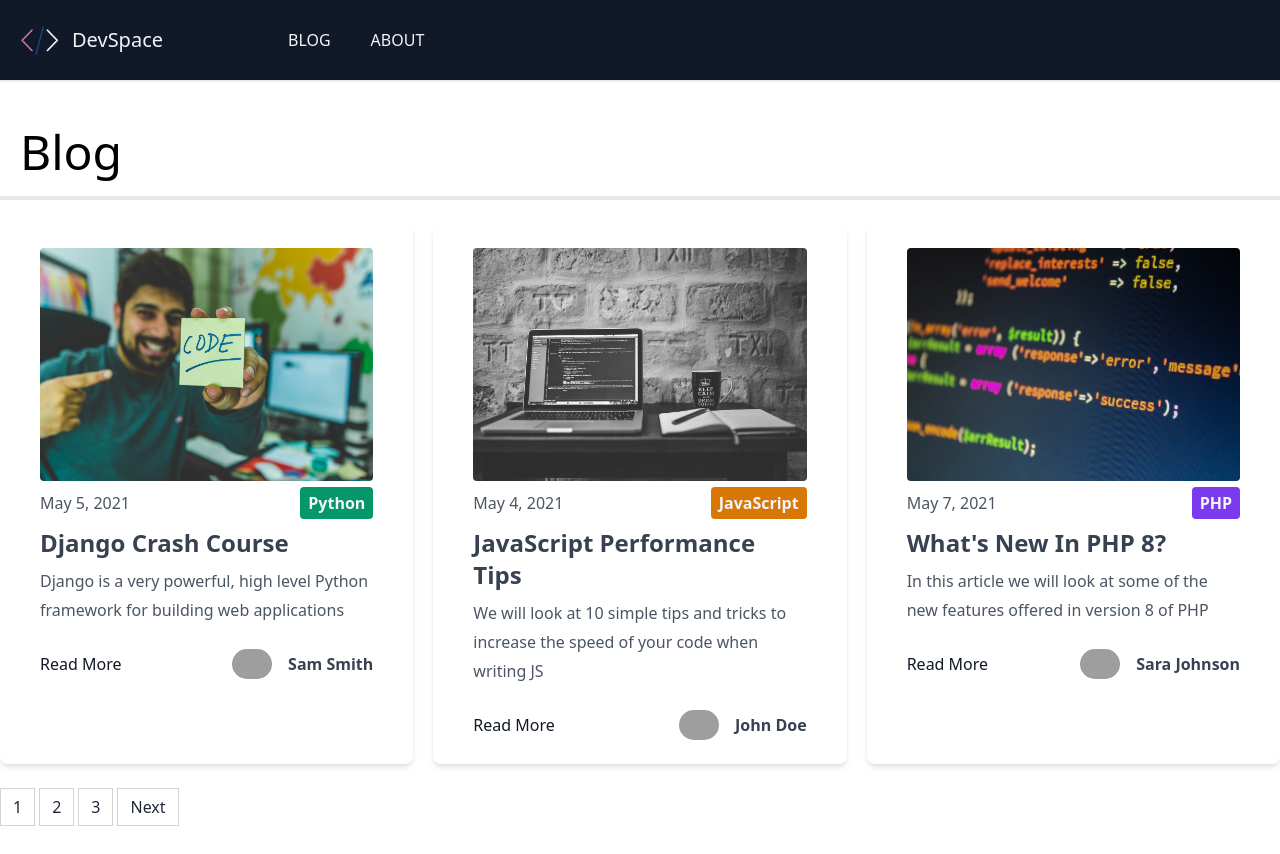
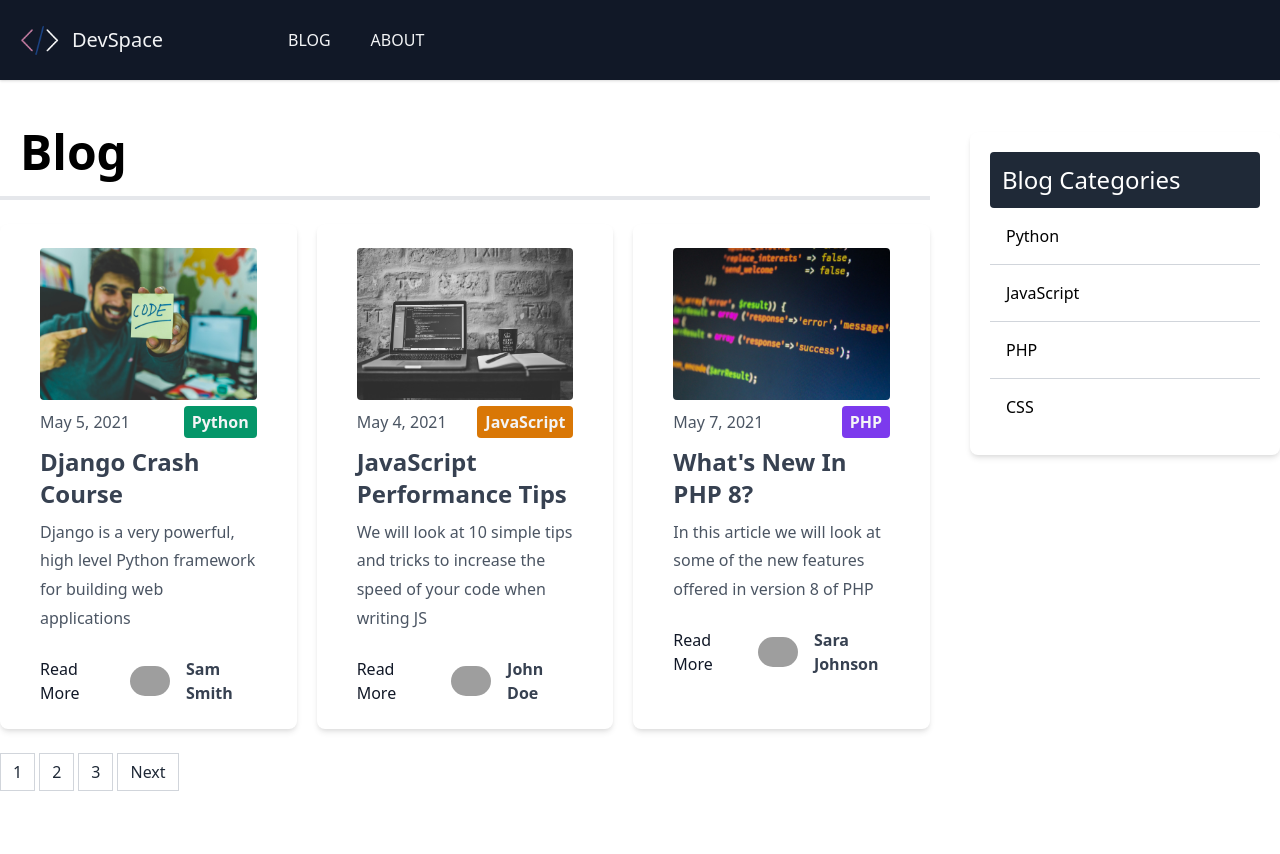
Before and after one commit to Christian-Mar/devspace-blog-next, a Next.js app: page /blog/page/1 in a window 1280 px wide. After the commit the page ends 827 px from the top, so only its background shows below. Built offline with nearby package versions, Linux system fonts and the light colour scheme; grey boxes are pictures that could not be loaded.

Commit message:
Category Sidebar

```diff
--- /dev/null
+++ b/components/CategoryList.js
@@ -0,0 +1,18 @@
+import Link from 'next/link';
+
+export default function CategoryList({ categories }) {
+	return (
+		<div className='w-full p-5 bg-white rounded-lg shadow-md mt-6'>
+			<h3 className='text-2xl bg-gray-800 text-white p-3 rounded'>
+				Blog Categories
+			</h3>
+			<ul className='divide-y divide-gray-300'>
+				{categories.map((category, index) => (
+					<Link key={index} href={`/blog/category/${category.toLowerCase()}`}>
+						<li className='p-4 cursor-pointer hover:bg-gray-50'>{category}</li>
+					</Link>
+				))}
+			</ul>
+		</div>
+	);
+}
--- a/pages/blog/category/[category_name].js
+++ b/pages/blog/category/[category_name].js
@@ -3,36 +3,50 @@
 import Link from 'next/link';
 import matter from 'gray-matter';
 import Layout from '../../../components/Layout';
+import CategoryList from '../../../components/CategoryList';
 import Post from '../../../components/Post';
 import { getPosts } from '../../../lib/posts';
 
-export default function CategoryBlogPage({ posts, categoryName }) {
-	console.log(posts);
+export default function CategoryBlogPage({ posts, categoryName, categories }) {
   return (
     <Layout>
-			<h1 className='text-5xl border-b-4 p-5'>Posts in {categoryName}</h1>
+      <div className='flex justify-between'>
+        <div className='w-3/4 mr-10'>
+          <h1 className='text-5xl border-b-4 p-5 font-bold'>
+            Posts in {categoryName}
+          </h1>
+
           <div className='grid md:grid-cols-2 lg:grid-cols-3 gap-5'>
             {posts.map((post, index) => (
               <Post key={index} post={post} />
             ))}
           </div>
+        </div>
+
+        <div className='w-1/4'>
+          <CategoryList categories={categories} />
+        </div>
+      </div>
     </Layout>
-	);
+  )
 }
 
 export async function getStaticPaths() {
   const files = fs.readdirSync(path.join('posts'))
 
-  const categories = files.map((filename) =>  {
-    const markdownWithMeta = fs.readFileSync(path.join('posts', filename), 'utf-8')
+  const categories = files.map((filename) => {
+    const markdownWithMeta = fs.readFileSync(
+      path.join('posts', filename),
+      'utf-8'
+    )
 
-    const {data:frontmatter} = matter(markdownWithMeta)
+    const { data: frontmatter } = matter(markdownWithMeta)
 
     return frontmatter.category.toLowerCase()
   })
 
-  const paths = categories.map(category =>({
-    params: {category_name: category}
+  const paths = categories.map((category) => ({
+    params: { category_name: category },
   }))
 
   return {
@@ -41,14 +55,25 @@
   }
 }
 
-export async function getStaticProps({params: {category_name}}) {
-	const files = fs.readdirSync(path.join('posts'));
-	const posts = getPosts();
+export async function getStaticProps({ params: { category_name } }) {
+  const files = fs.readdirSync(path.join('posts'))
+
+  const posts = getPosts()
+
+  // Get categories for sidebar
+  const categories = posts.map((post) => post.frontmatter.category)
+  const uniqueCategories = [...new Set(categories)]
+
+  // Filter posts by category
+  const categoryPosts = posts.filter(
+    (post) => post.frontmatter.category.toLowerCase() === category_name
+  )
 
   return {
     props: {
-			posts: posts.sort(sortByDate),
-      category_name: category_name,
+      posts: categoryPosts,
+      categoryName: category_name,
+      categories: uniqueCategories,
     },
-	};
   }
+}
--- a/pages/blog/page/[page_index].js
+++ b/pages/blog/page/[page_index].js
@@ -3,58 +3,77 @@
 import Layout from '../../../components/Layout';
 import Post from '../../../components/Post';
 import Pagination from '../../../components/Pagination';
+import CategoryList from '../../../components/CategoryList';
 import {POSTS_PER_PAGE} from '../../../components/config/index';
 import { getPosts } from '../../../lib/posts';
-export default function BlogPage({ posts, numPages, currentPage }) {
-	console.log(posts);
+
+export default function BlogPage({ posts, numPages, currentPage, categories }) {
 	return (
 		<Layout>
-			<h1 className='text-5xl border-b-4 p-5'>Blog</h1>
+			<div className='flex justify-between flex-col md:flex-row'>
+				<div className='w-3/4 mr-10'>
+					<h1 className='text-5xl border-b-4 p-5 font-bold'>Blog</h1>
+
 					<div className='grid md:grid-cols-2 lg:grid-cols-3 gap-5'>
 						{posts.map((post, index) => (
 							<Post key={index} post={post} />
 						))}
 					</div>
-      <Pagination currentPage={currentPage} numPages={numPages}/>
+
+					<Pagination currentPage={currentPage} numPages={numPages} />
+				</div>
+
+				<div className='w-1/4'>
+					<CategoryList categories={categories} />
+				</div>
+			</div>
 		</Layout>
 	);
 }
 
 export async function getStaticPaths() {
-const files = fs.readdirSync(path.join('posts'))
+	const files = fs.readdirSync(path.join('posts'));
 
 	const numPages = Math.ceil(files.length / POSTS_PER_PAGE);
 
 	let paths = [];
 
-for(let i =1; i <= numPages; i++) {
+	for (let i = 1; i <= numPages; i++) {
 		paths.push({
-    params: {page_index: i.toString()}
-  })
+			params: { page_index: i.toString() },
+		});
 	}
 
 	return {
 		paths,
 		fallback: false,
-}
+	};
 }
 
-export async function getStaticProps({params}) {
-  const page = parseInt((params && params.page_index) || 1
+export async function getStaticProps({ params }) {
+	const page = parseInt((params && params.page_index) || 1);
 
-    )
 	const files = fs.readdirSync(path.join('posts'));
+
 	const posts = getPosts();
+
+	// Get categories for sidebar
+	const categories = posts.map(post => post.frontmatter.category);
+	const uniqueCategories = [...new Set(categories)];
 
 	const numPages = Math.ceil(files.length / POSTS_PER_PAGE);
 	const pageIndex = page - 1;
-  const orderedPosts = posts.slice(pageIndex * POSTS_PER_PAGE, (pageIndex + 1) * POSTS_PER_PAGE)
+	const orderedPosts = posts.slice(
+		pageIndex * POSTS_PER_PAGE,
+		(pageIndex + 1) * POSTS_PER_PAGE
+	);
 
 	return {
 		props: {
 			posts: orderedPosts,
 			numPages,
-      currentPage: page
+			currentPage: page,
+			categories: uniqueCategories,
 		},
 	};
 }
```
Lines whose indentation alone changed are shown as unchanged.
